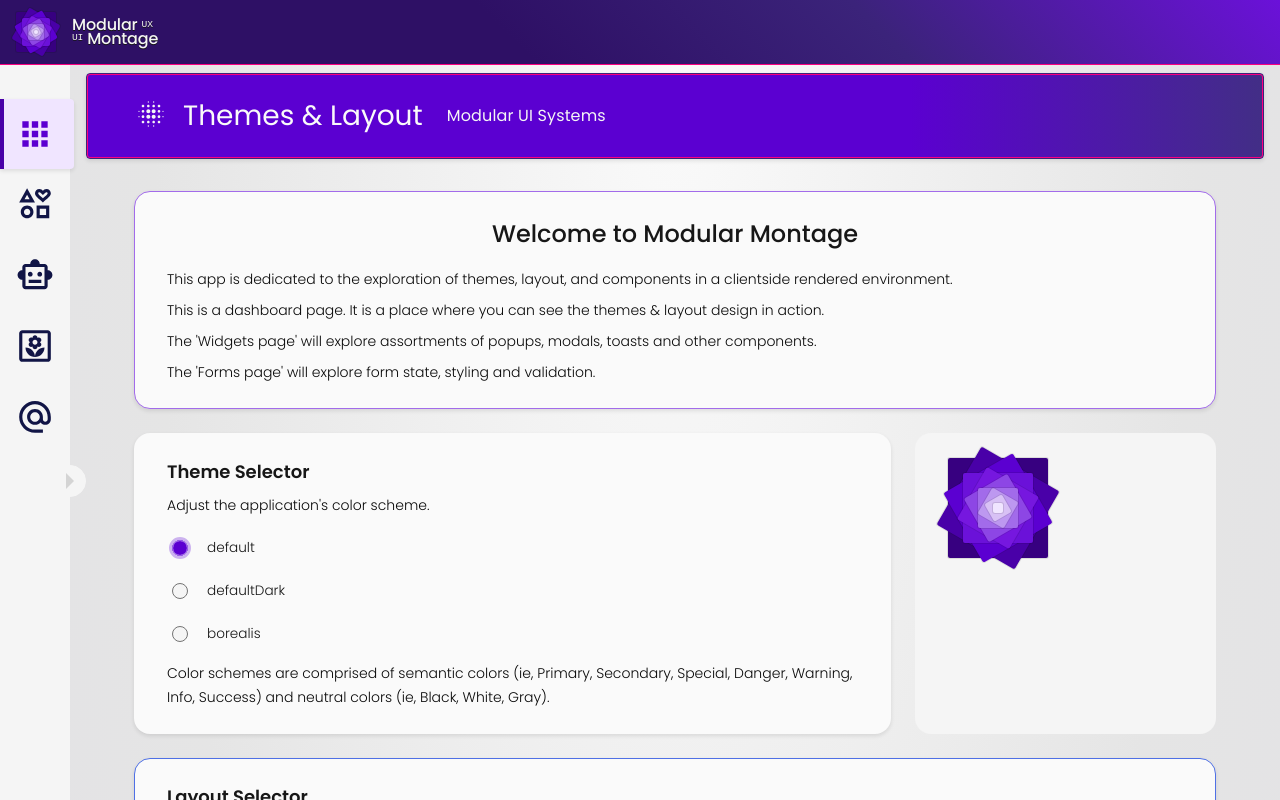
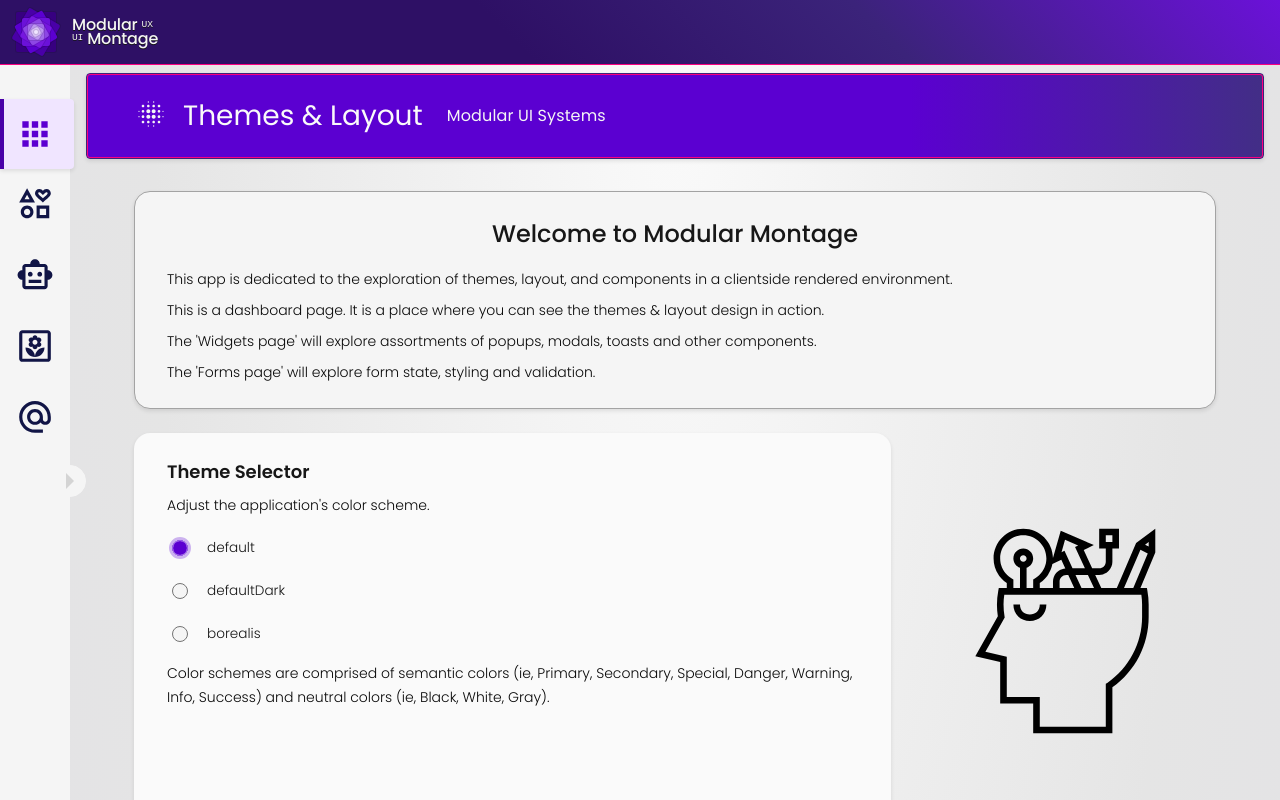
Before and after one commit to k3vnb/modular_montage, a React (Create React App) app: page /dashboard in a window 1280 px wide. Built offline with nearby package versions, Linux system fonts and the light colour scheme.

Commit message:
add svg assets

```diff
--- a/src/pages/Dashboard/Dashboard.tsx
+++ b/src/pages/Dashboard/Dashboard.tsx
@@ -5,12 +5,13 @@ import { Tile } from 'global/components/Tile/Tile';
 import { PageTitle } from 'global/components/PageTitle';
 import { Typography } from 'global/components/Typography';
 import { RadioGroup } from 'global/components/Form/Inputs/RadioGroup';
+import { ReactComponent as IdeaIcon } from 'global/assets/idea.svg';
+import { ReactComponent as StoryboardIcon } from 'global/assets/storyboard.svg';
+import { ThemeButtonExamples } from './components';
 
+import { useGlobalContext } from 'contexts/GlobalContext';
 import { THEME_IDS, type ThemeId } from 'theme';
-import { useGlobalContext } from 'contexts/GlobalContext';
-import { ThemeButtonExamples } from './components';
 import { LAYOUT_STYLES, type LayoutStyle } from 'layouts/types';
-import { PaletteMandala } from 'elements/Palette/PaletteMandala';
 
 export const Dashboard = () => {
   const { styles } = useTheme();
@@ -18,7 +19,7 @@ export const Dashboard = () => {
     <Box display="flex" flexDirection="column" gap={3}>
       <PageTitle title="Themes & Layout" icon={DashboardIcon} description="Modular UI Systems" />
       {/* INTRO TILE */}
-      <Tile showBorder variant="primary" gap={2}  elevation={1}>
+      <Tile showBorder gap={2} elevation={1}>
         <Typography.H3 textAlign="center" mb={1} sx={{ fontWeight: 500, fontSize: '1.5rem' }}>
           Welcome to Modular Montage
         </Typography.H3>
@@ -39,7 +40,7 @@ export const Dashboard = () => {
       </Tile>
       {/* THEME SELECTOR */}
       <Box display="flex" flexDirection="row" gap={3}>
-        <Tile gap={1} variant="info" elevation={1} width="70%">
+        <Tile gap={1} variant="info" elevation={1} width="70%" flexShrink={0}>
           <Typography.H4>Theme Selector</Typography.H4>
           <Stack gap={1.5}>
             <Typography.Body>
@@ -51,12 +52,16 @@ export const Dashboard = () => {
             </Typography.Body>
           </Stack>
         </Tile>
-        <Tile gap={1} flexGrow={1} elevation={0}>
-          <PaletteMandala spectrum={styles.elements.mandala} size={100} />
-        </Tile>
+        <Box p={6} flexGrow={1} flexWrap="wrap" justifyContent="center" alignItems="center" sx={{ backgroundColor: 'transparent' }}>
+          <Box component={IdeaIcon} maxHeight={300} maxWidth="100%" color={styles.neutral[70]} />
+        </Box>
       </Box>
       {/* LAYOUT SELECTOR */}
-      <Tile showBorder gap={1} variant="info" elevation={1}>
+      <Box display="flex" flexDirection="row" gap={3}>
+        <Box p={6} flexGrow={1} flexWrap="wrap" justifyContent="center" alignItems="center" sx={{ backgroundColor: 'transparent' }}>
+          <Box component={StoryboardIcon} maxHeight={300} maxWidth="100%" color={styles.neutral[70]} />
+        </Box>
+        <Tile flexShrink={0} gap={1} variant="info" elevation={1} width="70%">
           <Typography.H4>Layout Selector</Typography.H4>
           <Stack gap={1.5}>
             <Typography.Body>
@@ -71,6 +76,7 @@ export const Dashboard = () => {
             </Typography.Body>
             </Stack>
         </Tile>
+      </Box>
       <Tile showBorder gap={1} variant="info" elevation={1} maxWidth="max-content">
         <Typography.H4>Theme Buttons</Typography.H4>
         <ThemeButtonExamples />
```
Also changed, not shown: src/global/assets/idea.svg (added), src/global/assets/storyboard.svg (added). Lines whose indentation alone changed are shown as unchanged.
